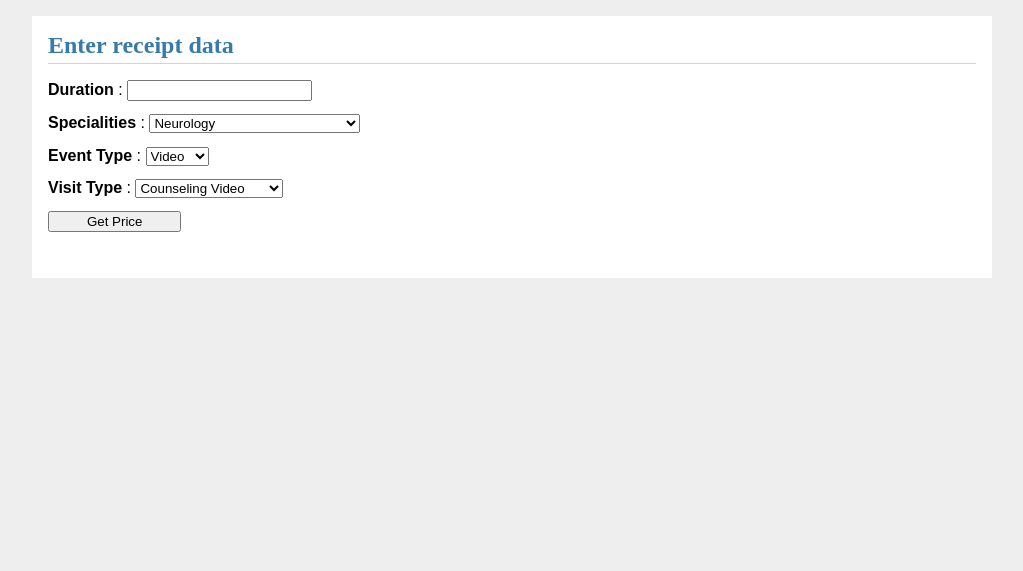
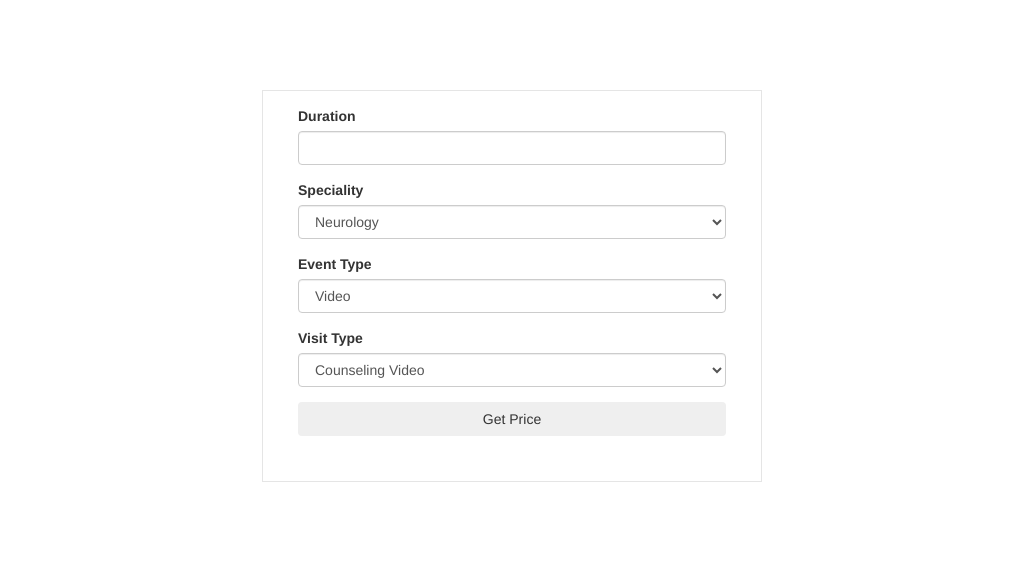
Before and after one commit to GurekamSidhu/PB-38, a Flask app: page / in a window 1280 px wide. Shown: the top 571 px of the page, without its empty margins (128-1151 px from the left). Run offline with Flask 2, Linux system fonts and the light colour scheme; some libraries are stand-ins or nearby versions.

Commit message:
Fixed Validation on Forms

```diff
--- a/flaskr/__init__.py
+++ b/flaskr/__init__.py
@@ -1,6 +1,7 @@
 import os
 
 from flask import Flask
+from flask_bootstrap import Bootstrap
 from .api.api import api_blueprint
 from .serve import app_blueprint
 
@@ -11,6 +12,9 @@ def create_app(test_config=None):
         SECRET_KEY='dev'
     )
 
+    app.static_folder = 'static'
+    bootstrap = Bootstrap(app)
+
     if test_config is None:
         # overrides default configuration if config.py exists
         app.config.from_pyfile('config.py', silent=True)
@@ -18,7 +22,7 @@ def create_app(test_config=None):
         # test_config can be passed and used instead of instance config
         app.config.from_mapping(test_config)
 
-	# Register blueprints
+    # Register blueprints
     app.register_blueprint(api_blueprint)
     app.register_blueprint(app_blueprint)
 
--- a/flaskr/api/api.py
+++ b/flaskr/api/api.py
@@ -8,6 +8,7 @@ from ..model.receiptsmodel import ReceiptsModel 					# Model to query
 # Register blueprint
 api_blueprint = Blueprint('api', 'api', url_prefix='/api')
 api = Api(api_blueprint)
+
 
 model = ReceiptsModel()
 
--- a/flaskr/serve.py
+++ b/flaskr/serve.py
@@ -1,14 +1,15 @@
 import click
 import functools
 
-from flask import Flask, Blueprint, request, render_template
-from flask import current_app as app
+from flask import Flask, Blueprint, flash, request, render_template
 from flask.cli import with_appcontext
 
 # For forms
 from flask_wtf import Form
-from wtforms import IntegerField,SelectField
+from wtforms import IntegerField, SelectField, SubmitField
+from wtforms.validators import NumberRange, InputRequired
 import requests
+import json
 
 # Add blueprint
 app_blueprint = Blueprint('app', __name__, url_prefix='')
@@ -31,26 +32,29 @@ class TraitsForm(Form):
 	for i in range (0, len(visit_types)):
 		visits.append((i + 1, visit_types[i]))
 
-	duration 	= IntegerField('Duration')				# Must be greater than 0
-	speciality 	= SelectField('Specialities', choices=specialities)
-	event_type 	= SelectField('Event Type', choices=events)
-	visit_type 	= SelectField('Visit Type', choices=visits)
-
+	duration 	= IntegerField('Duration', validators=[InputRequired(),NumberRange(min=1)])				# Must be greater than 0
+	speciality 	= SelectField('Speciality',coerce=int, choices=specialities)
+	event_type 	= SelectField('Event Type',coerce=int, choices=events)
+	visit_type 	= SelectField('Visit Type',coerce=int, choices=visits)
+	submit		= SubmitField('Get Price')
 
 """
 FRONT-END ENDPOINTS
 """
 @app_blueprint.route('/', methods=('GET', 'POST'))
 def getPrice():
+	form=TraitsForm(csrf_enabled=False)
 	if request.method == 'GET':
 		'''Render form to input visit details'''
-		form = TraitsForm(csrf_enabled=False)
 		return render_template('entertraits.html', form=form)
 
 	if request.method == 'POST':
 		'''Request price for given details'''
 		form_data = request.form
+		if form.validate_on_submit() == False:
+			flash("Invalid Input")
+			return render_template('entertraits.html', form=form)
 		data = {'duration': form_data['duration'], 'speciality' : form_data['speciality'], 'eventType' : form_data['event_type'], 'type': form_data['visit_type']}
 		r = requests.get(request.base_url + 'api/calculate', params=data)
-		print(r.text)
-		return r.text
+		price = json.loads(r.text)['price']
+		return render_template('showprice.html', price=price)
--- a/flaskr/static/style.css
+++ b/flaskr/static/style.css
@@ -1,4 +1,4 @@
-html { font-family: sans-serif; background: #eee; padding: 1rem; }
+html { font-family: sans-serif; padding: 1rem; }
 body { max-width: 960px; margin: 0 auto; background: white; }
 h1 { font-family: serif; color: #377ba8; margin: 1rem 0; }
 a { color: #377ba8; }
@@ -24,3 +24,15 @@ nav ul li a, nav ul li span, header .action { display: block; padding: 0.5rem; }
 .content textarea { min-height: 12em; resize: vertical; }
 input.danger { color: #cc2f2e; }
 input[type=submit] { align-self: start; min-width: 10em; }
+
+.wrapper {
+  margin-top: 80px;
+  margin-bottom: 80px;
+}
+
+.input-form {
+  max-width: 500px;
+  padding: 15px 35px 45px;
+  margin: 0 auto;
+  border: 1px solid rgba(0,0,0,0.1);
+}
--- a/flaskr/templates/base.html
+++ b/flaskr/templates/base.html
@@ -1,6 +1,15 @@
+{% extends 'bootstrap/base.html' %}
+
 <!doctype html>
-<title>{% block title %}{% endblock %} PB-38</title>
-<link rel="stylesheet" href="{{ url_for('static', filename='style.css') }}">
+
+<!-- stylesheets -->
+{% block styles %}
+{{super()}}
+<link rel="stylesheet"
+      href="{{url_for('static', filename='style.css')}}">
+{% endblock %}
+
+<title>{% block title %}{% endblock %} Porton Health Dynamic Pricing Predictor </title>
 <section class="content">
   <header>
     {% block header %}{% endblock %}
@@ -8,5 +17,5 @@
   {% for message in get_flashed_messages() %}
     <div class="flash">{{ message }}</div>
   {% endfor %}
-    {% block content %}{% endblock%}
+  {% block content %}{% endblock %}
 </section>
--- a/flaskr/templates/entertraits.html
+++ b/flaskr/templates/entertraits.html
@@ -1,15 +1,11 @@
 {% extends 'base.html' %}
+{% import 'bootstrap/wtf.html' as wtf %}
 
-{% block header %}
-    <h1>{% block title %}Enter receipt data{% endblock %}</h1>
-{% endblock %}
 
 {% block content %}
-    <form method="post">
-        <div>{{form.duration.label}} : {{form.duration()}}</div>
-        <div>{{form.speciality.label}} : {{form.speciality()}}</div>
-        <div>{{form.event_type.label}} : {{form.event_type()}}</div>
-        <div>{{form.visit_type.label}} : {{form.visit_type()}}</div>
-        <input type="submit" value="Get Price">
-    </form>
+<div class="wrapper">
+	<div class="input-form">
+		{{ wtf.quick_form(form, method="post", button_map={"submit":"btn btn-block"}) }}
+	</div>
+</div>
 {% endblock %}
--- a/requirements.txt
+++ b/requirements.txt
@@ -5,7 +5,9 @@ certifi==2019.3.9
 chardet==3.0.4
 Click==7.0
 cycler==0.10.0
+dominate==2.3.5
 Flask==1.0.2
+Flask-Bootstrap==3.3.7.1
 Flask-RESTful==0.3.7
 Flask-WTF==0.14.2
 gast==0.2.0
@@ -36,6 +38,7 @@ tensorboard==1.12.1
 tensorflow==1.12.0
 termcolor==1.1.0
 urllib3==1.24.1
+visitor==0.1.3
 webargs==5.1.3
 Werkzeug==0.14.1
 WTForms==2.2.1
```
Also changed, not shown: flaskr/templates/showprice.html (+2 -6 lines). Lines whose indentation alone changed are shown as unchanged.
